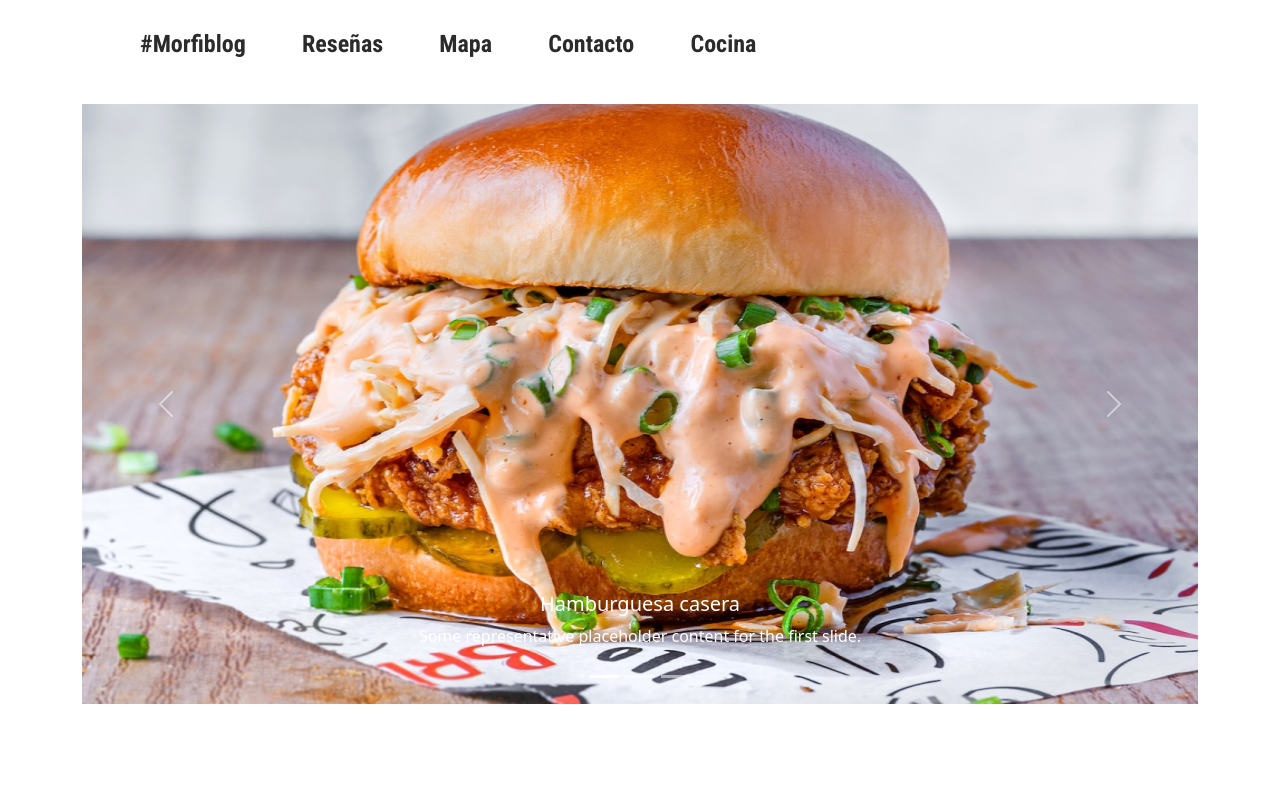
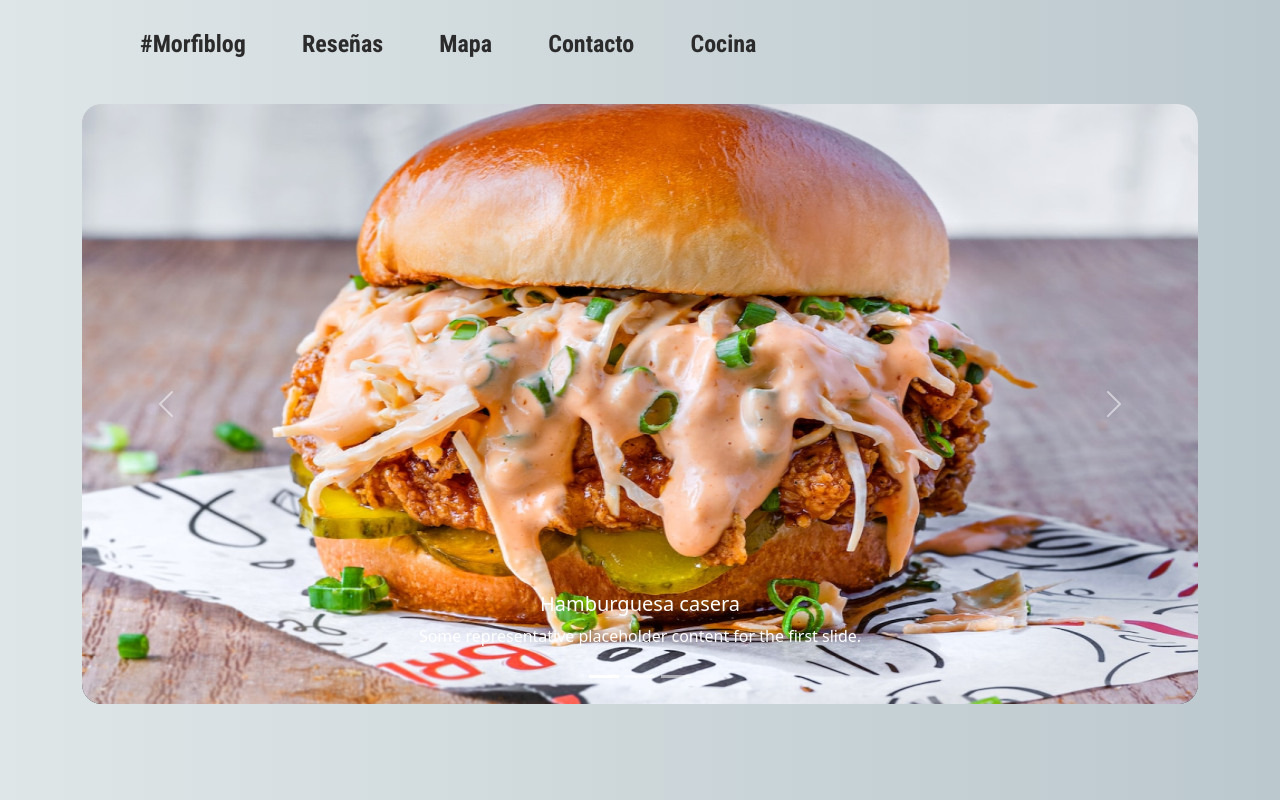
Before and after one commit to macafeijoo/proyecto-morfiblog, a plain HTML site: page cocina.html in a window 1280 px wide. Drawn offline with nearby package versions, Linux system fonts and the light colour scheme.

Commit message:
estilos en cocina

```diff
--- a/cocina.html
+++ b/cocina.html
@@ -5,7 +5,6 @@
     <meta name="viewport" content="width=device-width, initial-scale=1">
 
     <!-- link a estilos de bootstrap -->
-    <title>Bootstrap demo</title>
     <link href="https://cdn.jsdelivr.net/npm/bootstrap@5.2.2/dist/css/bootstrap.min.css" rel="stylesheet" integrity="sha384-Zenh87qX5JnK2Jl0vWa8Ck2rdkQ2Bzep5IDxbcnCeuOxjzrPF/et3URy9Bv1WTRi" crossorigin="anonymous">
 
     <!-- link a estilos -->
@@ -27,7 +26,7 @@
     <div class="menu">
         <nav>
             <ul>
-                <li class="navegador logo" href="index.html"><span>#</span>Morfiblog</li>
+                <li class="navegador logo" href="index.html">#Morfiblog</li>
                 <li class="navegador nav" href="resenas.html">Reseñas</li>
                 <li class="navegador nav" href="mapa.html">Mapa</li>
                 <li class="navegador nav" href="contacto.html">Contacto</li>
--- a/css/main.css
+++ b/css/main.css
@@ -1,4 +1,4 @@
-.body {
+body {
     background: linear-gradient(to right, #DFE6E8, #BBC8CD );
 }
 menu .nav {
@@ -17,8 +17,9 @@ menu .nav {
 .navegador .logo {
     float: left;
 }
-
 .slide img {
     height: 600px;
     width: 800px;
+    border-radius: 20px;
+    background-image: linear-gradient(to top, #292929, #2929291c );
 }
```
